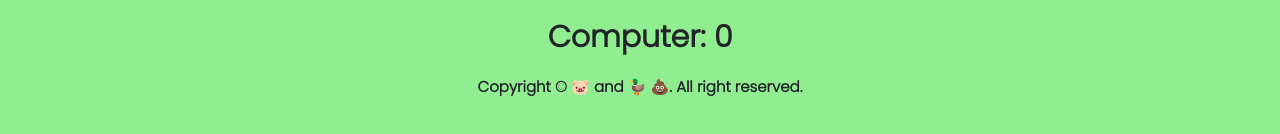
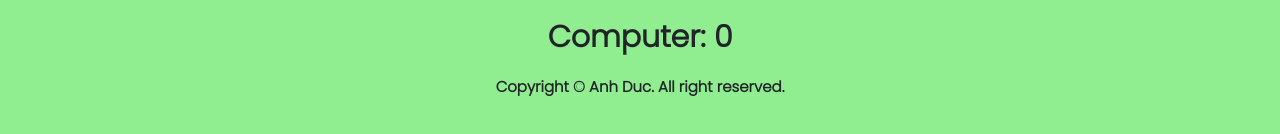
Before and after one commit to anhduc261209/rock-paper-scissors-web, a plain HTML site: page index.html in a window 1280 px wide. Shown: the part 338-472 px from the top of the page. Drawn offline with nearby package versions, Linux system fonts and the light colour scheme.

Commit message:
Update index.html

```diff
--- a/index.html
+++ b/index.html
@@ -63,7 +63,7 @@
                 <p><span>Computer: </span><span id="computerScore">0</span></p>
             </div>
         </div>
-        <footer style="margin-bottom: 20px;">Copyright © 🐷 and 🦆 💩. All right reserved.</footer>
+        <footer style="margin-bottom: 20px;">Copyright © Anh Duc. All right reserved.</footer>
     </div>
 </body>
 
```
